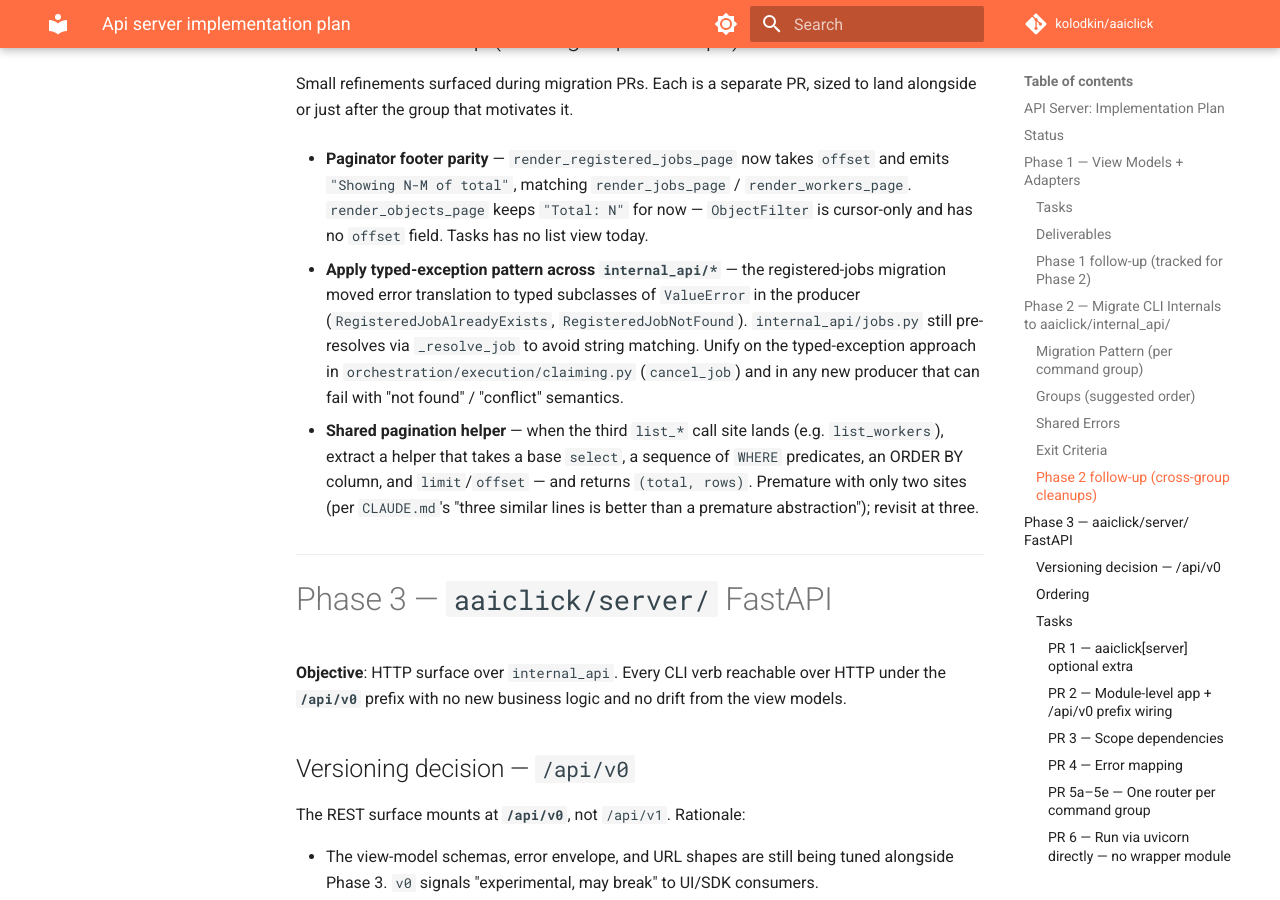
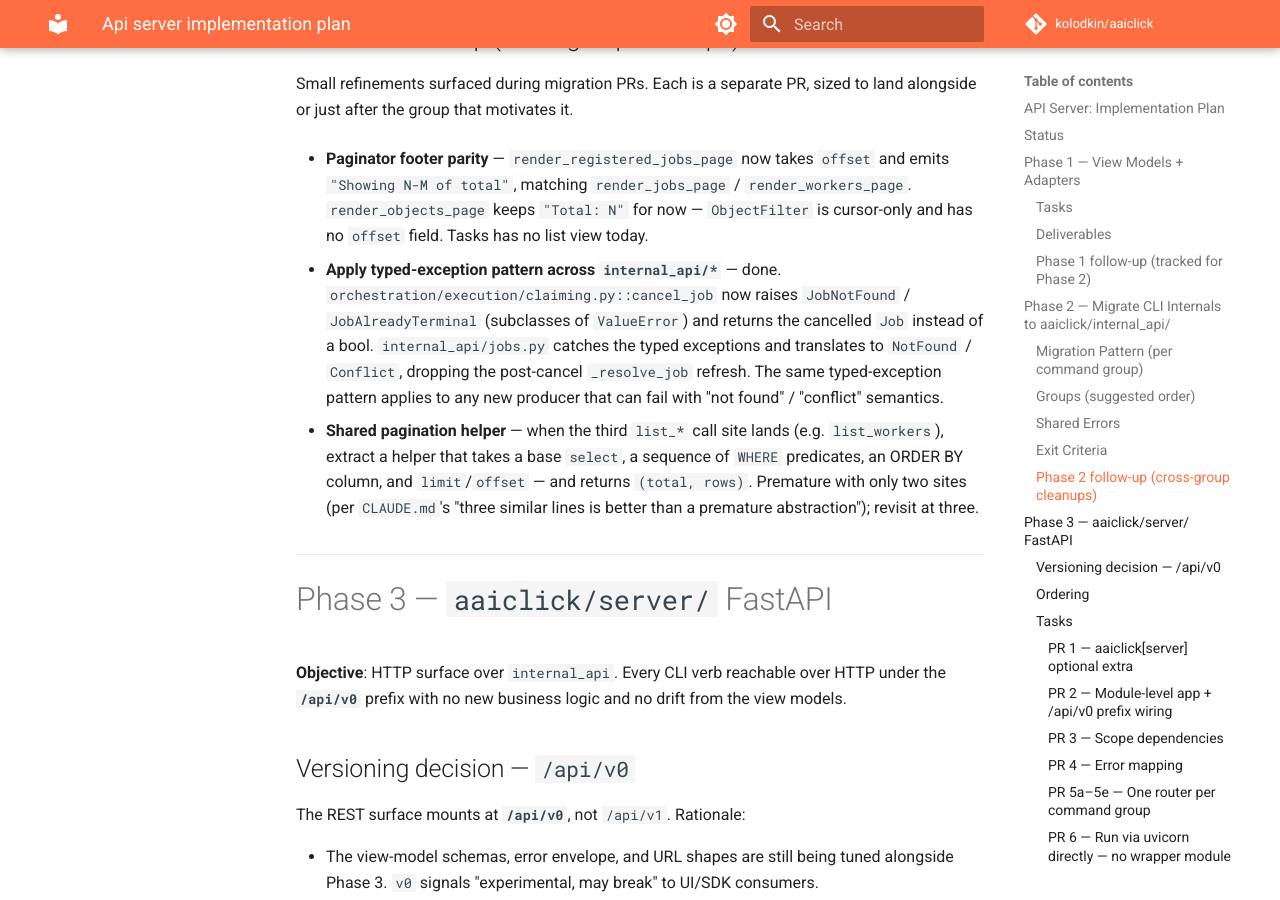
Before and after one commit to kolodkin/aaiclick, an MkDocs documentation site: the page built from docs/api_server_implementation_plan.md, in a window 1280 px wide and 900 px high, scrolled down 5201 px. Built offline with MkDocs 1.6.1 and Material for MkDocs 9.7.7, drawn with Linux system fonts in a browser that asks for light colours; comment, search, counter and statistics services are not loaded.

Commit message:
refactor: typed exceptions for cancel_job (NotFound / AlreadyTerminal)

```diff
--- a/docs/api_server_implementation_plan.md
+++ b/docs/api_server_implementation_plan.md
@@ -157,13 +157,14 @@ to land alongside or just after the group that motivates it.
   now — `ObjectFilter` is cursor-only and has no `offset` field. Tasks
   has no list view today.
 
-- **Apply typed-exception pattern across `internal_api/*`** — the
-  registered-jobs migration moved error translation to typed subclasses of
-  `ValueError` in the producer (`RegisteredJobAlreadyExists`,
-  `RegisteredJobNotFound`). `internal_api/jobs.py` still pre-resolves via
-  `_resolve_job` to avoid string matching. Unify on the typed-exception
-  approach in `orchestration/execution/claiming.py` (`cancel_job`) and in
-  any new producer that can fail with "not found" / "conflict" semantics.
+- **Apply typed-exception pattern across `internal_api/*`** — done.
+  `orchestration/execution/claiming.py::cancel_job` now raises
+  `JobNotFound` / `JobAlreadyTerminal` (subclasses of `ValueError`) and
+  returns the cancelled `Job` instead of a bool. `internal_api/jobs.py`
+  catches the typed exceptions and translates to `NotFound` / `Conflict`,
+  dropping the post-cancel `_resolve_job` refresh. The same typed-exception
+  pattern applies to any new producer that can fail with "not found" /
+  "conflict" semantics.
 
 - **Shared pagination helper** — when the third `list_*` call site lands
   (e.g. `list_workers`), extract a helper that takes a base `select`, a
```
Also changed, not shown: 3 other files.
